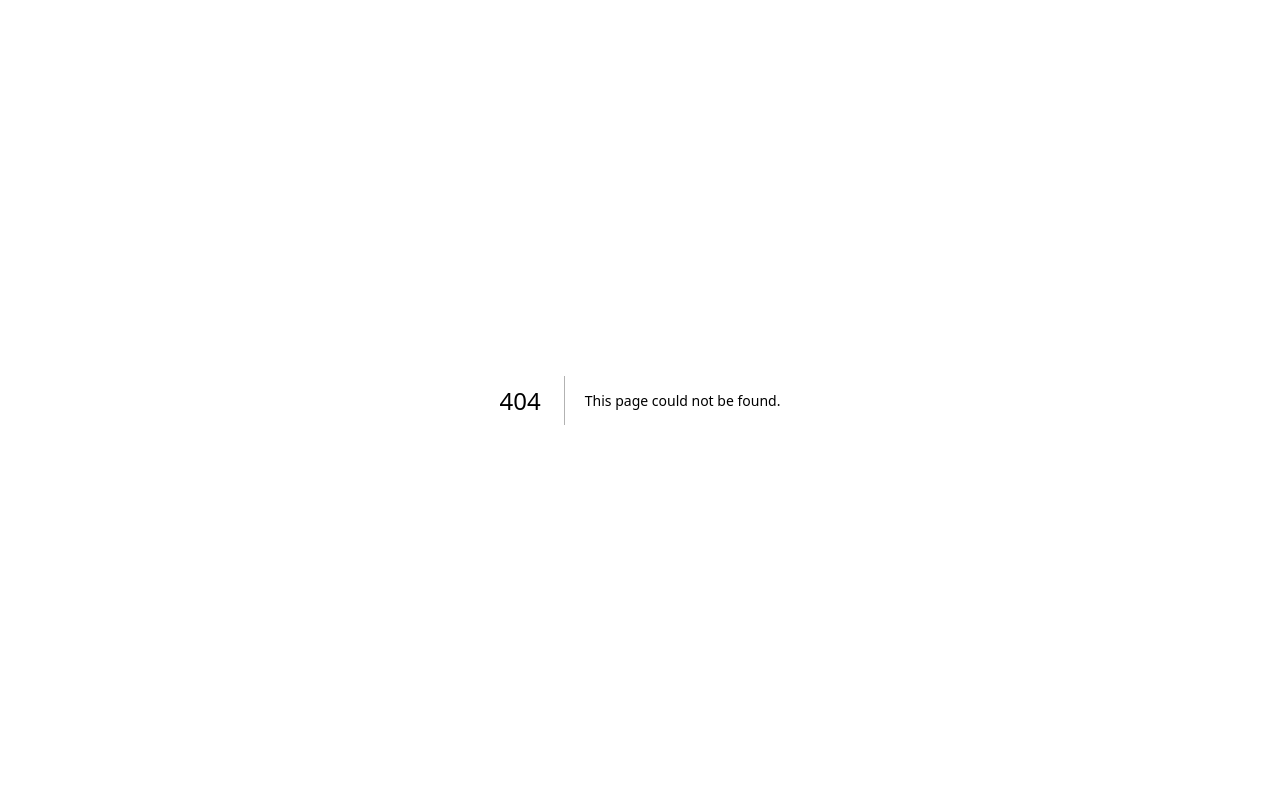
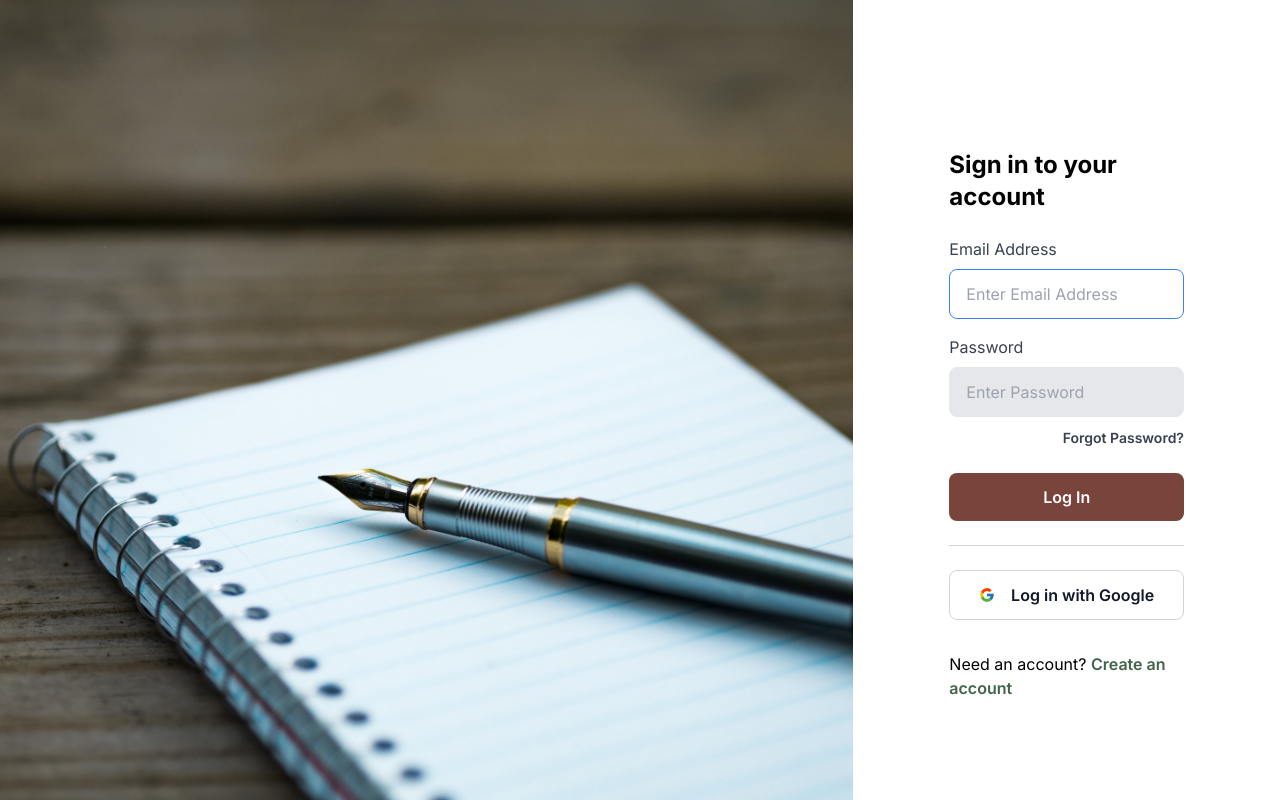
Before and after one commit to DakshalP/chronicle, a Next.js app: page /signin in a window 1280 px wide. Before the commit this address had no page. Built offline with nearby package versions, Linux system fonts and the light colour scheme.

Commit message:
add sign in ui

```diff
--- a/app/page.tsx
+++ b/app/page.tsx
@@ -1,6 +1,7 @@
 import { AiOutlineAppstoreAdd } from "react-icons/ai"
 import { TbFlag3 } from "react-icons/tb"
 import { IoMdNotificationsOutline } from "react-icons/io"
+import Link from 'next/link'
 
 const Header = () => (
     <header className="text-gray-600 body-font">
@@ -14,7 +15,10 @@ const Header = () => (
             <nav className="md:ml-auto flex flex-wrap items-center text-base justify-center">
                 {/* <a className="mr-5 hover:text-gray-900">Join</a> */}
             </nav>
-            <button className="inline-flex items-center bg-cgreen text-white border-0 py-1 px-3 focus:outline-none hover:bg-black rounded text-base mt-4 md:mt-0">
+            <button className="mr-3 inline-flex items-center bg-gray-200 text-cgreen font-medium border-0 py-1 px-3 focus:outline-none hover:bg-black hover:text-white rounded text-base mt-4 md:mt-0">
+                Sign up
+            </button>
+            <button className="inline-flex items-center bg-cbrown text-white border-0 py-1 px-3 focus:outline-none hover:bg-black rounded text-base mt-4 md:mt-0">
                 Sign in
             </button>
         </div>
@@ -35,9 +39,9 @@ const Hero = () => (
                     <button className="inline-flex text-white font-bold bg-cgreen border-0 py-2 px-6 focus:outline-none hover:bg-indigo-600 rounded text-lg">
                         Get started
                     </button>
-                    <button className="ml-4 inline-flex font-medium bg-gray-200 border-0 py-2 px-6 focus:outline-none hover:bg-gray-300 rounded text-lg">
-                        Sign in
-                    </button>
+                    <Link href='/signin' className="ml-4 inline-flex font-medium bg-gray-200 border-0 py-2 px-6 focus:outline-none hover:bg-gray-300 rounded text-lg">
+                    Sign In
+                    </Link>
                 </div>
             </div>
             <div className="lg:w-2/3 md:w-1/2 w-5/6">
--- /dev/null
+++ b/app/signin/page.tsx
@@ -0,0 +1,99 @@
+import { FcGoogle } from "react-icons/fc"
+
+export default function SignIn() {
+    return (
+        <section className="flex flex-col md:flex-row h-screen items-center">
+            <div className="bg-cgreen hidden lg:block w-full md:w-1/2 xl:w-2/3 h-screen">
+                <img
+                    src="/pen.jpg"
+                    alt="a calligraphy pen"
+                    className="w-full h-full object-cover"
+                />
+            </div>
+
+            <div
+                className="bg-white w-full md:max-w-md lg:max-w-full md:mx-auto md:w-2/3 xl:w-1/3 h-screen px-20 md:px-16 xl:px-24
+        flex items-center justify-center"
+            >
+                <div className="w-full h-100">
+                    <h1 className="text-xl md:text-2xl font-bold leading-tight mt-12">
+                        Sign in to your account
+                    </h1>
+
+                    <form className="mt-6" action="#" method="POST">
+                        <div>
+                            <label className="block text-gray-700">
+                                Email Address
+                            </label>
+                            <input
+                                type="email"
+                                name=""
+                                id=""
+                                placeholder="Enter Email Address"
+                                className="w-full px-4 py-3 rounded-lg bg-gray-200 mt-2 border focus:border-blue-500 focus:bg-white focus:outline-none"
+                                autoFocus
+                                autoComplete="true"
+                                required
+                            />
+                        </div>
+
+                        <div className="mt-4">
+                            <label className="block text-gray-700">
+                                Password
+                            </label>
+                            <input
+                                type="password"
+                                name=""
+                                id=""
+                                placeholder="Enter Password"
+                                minLength={6}
+                                className="w-full px-4 py-3 rounded-lg bg-gray-200 mt-2 border focus:border-blue-500
+                focus:bg-white focus:outline-none"
+                                required
+                            />
+                        </div>
+
+                        <div className="text-right mt-2">
+                            <a
+                                href="#"
+                                className="text-sm font-semibold text-gray-700 hover:text-blue-700 focus:text-blue-700"
+                            >
+                                Forgot Password?
+                            </a>
+                        </div>
+
+                        <button
+                            type="submit"
+                            className="w-full block bg-cbrown hover:bg-indigo-400 focus:bg-indigo-400 text-white font-semibold rounded-lg
+              px-4 py-3 mt-6"
+                        >
+                            Log In
+                        </button>
+                    </form>
+
+                    <hr className="my-6 border-gray-300 w-full" />
+
+                    <button
+                        type="button"
+                        className="w-full block bg-white hover:bg-gray-100 focus:bg-gray-100 text-gray-900 font-semibold rounded-lg px-4 py-3 border border-gray-300"
+                    >
+                        <div className="flex items-center justify-center">
+                            <FcGoogle />
+                            <span className="ml-4">Log in with Google</span>
+                        </div>
+                    </button>
+
+                    <p className="mt-8">
+                        Need an account?{" "}
+                        <a
+                            href="#"
+                            className="text-cgreen hover:text-blue-700 font-semibold"
+                        >
+                            Create an account
+                        </a>
+                    </p>
+                </div>
+            </div>
+        </section>
+    );
+}
```
Also changed, not shown: app/dashboard/page.tsx (added), public/pen.jpg (added), public/pencil.jpg (added).
